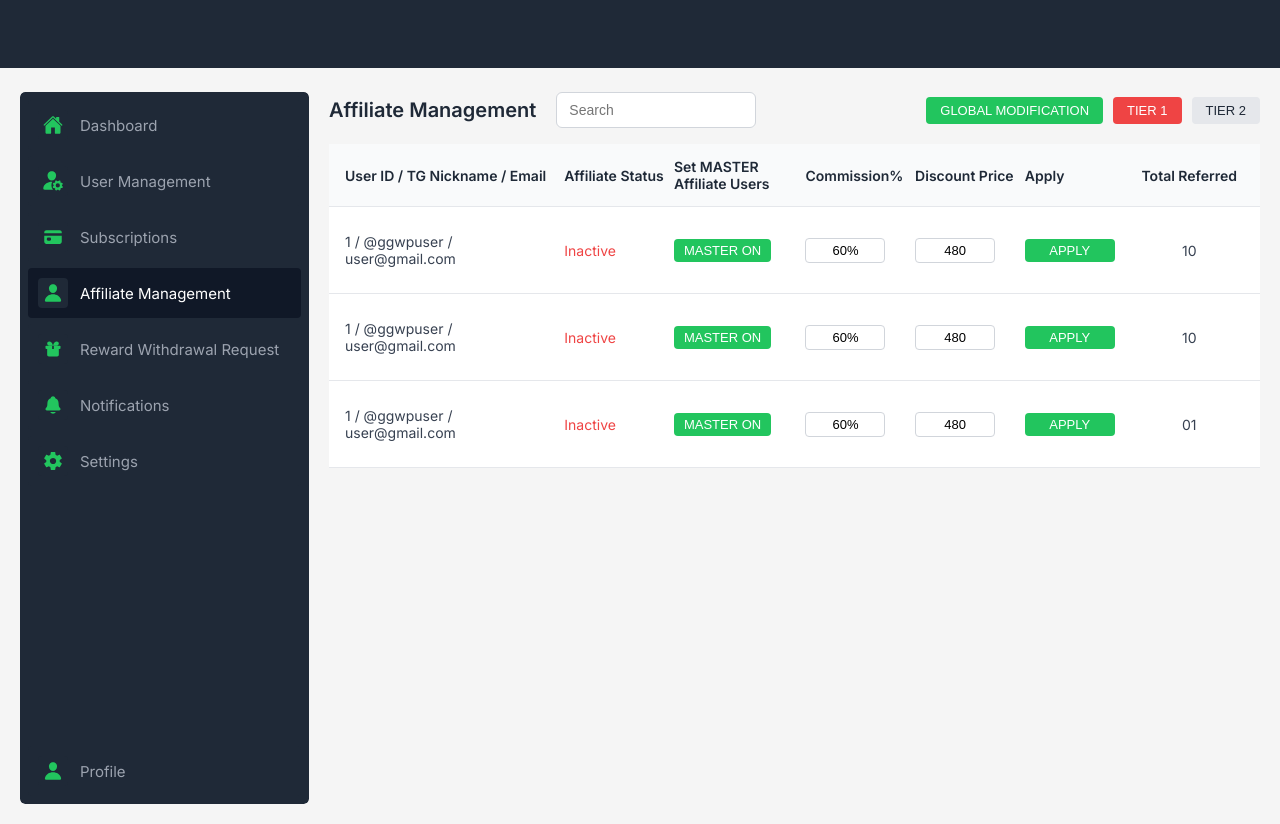
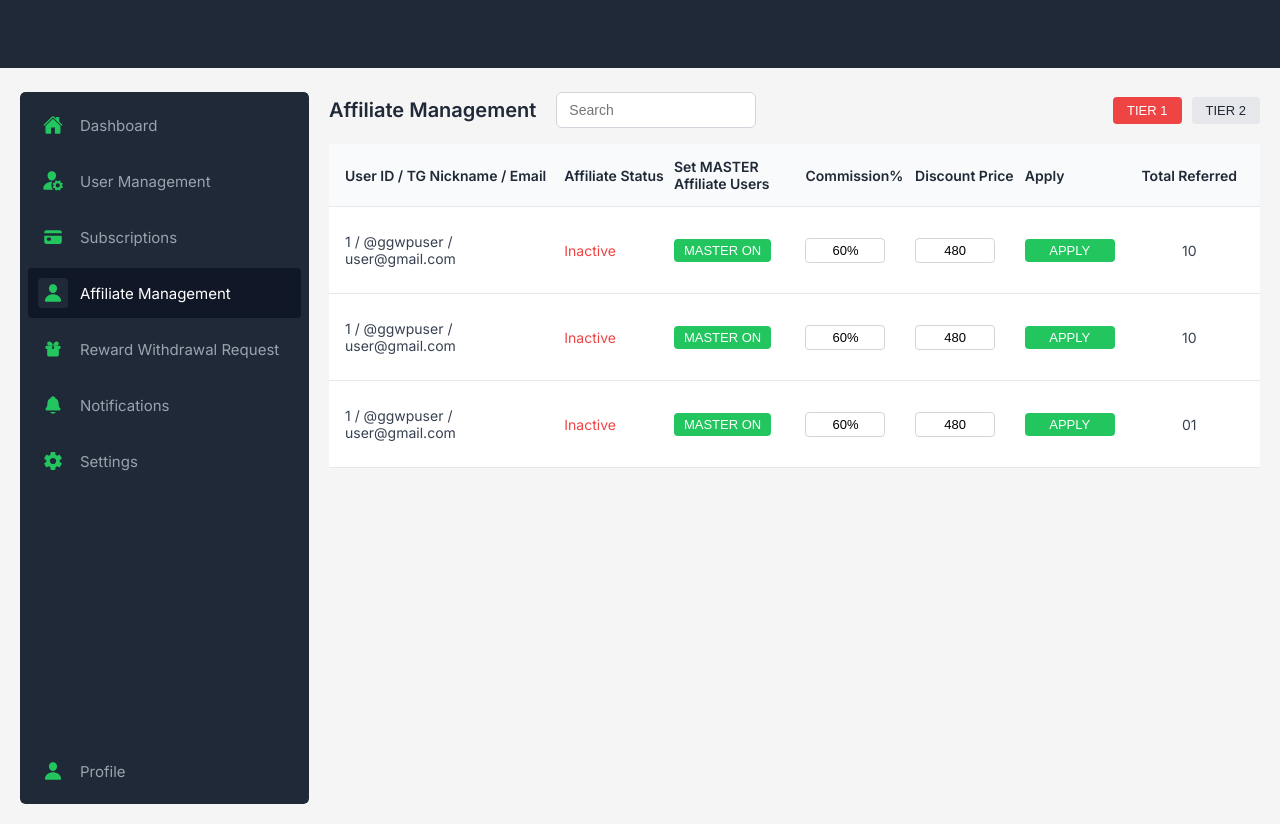
Before and after one commit to dev-ai-signals/ai-signals-admin-dashboard, a Vue app: page /affiliate-management in a window 1280 px wide. Built offline with nearby package versions, Linux system fonts and the light colour scheme.

Commit message:
admin panel ts fixes

```diff
--- a/src/components/Sidebar.vue
+++ b/src/components/Sidebar.vue
@@ -66,7 +66,7 @@
     </nav>
 
     <div class="sidebar__footer">
-      <RouterLink to="/profile" custom v-slot="{ navigate, isActive }">
+      <RouterLink to="/profile" custom>
         <div class="sidebar__profile">
           <div class="img-wrapper">
             <img src="@/assets/icons/profile.svg" alt="Profile" />
--- a/src/pages/AffiliateManagement.vue
+++ b/src/pages/AffiliateManagement.vue
@@ -7,7 +7,6 @@
       </div>
       <div class="button-group">
         <div class="button-group">
-          <button class="btn global">GLOBAL MODIFICATION</button>
           <button
             class="btn tier"
             :class="{ active: activeTier === 'T1' }"
```
